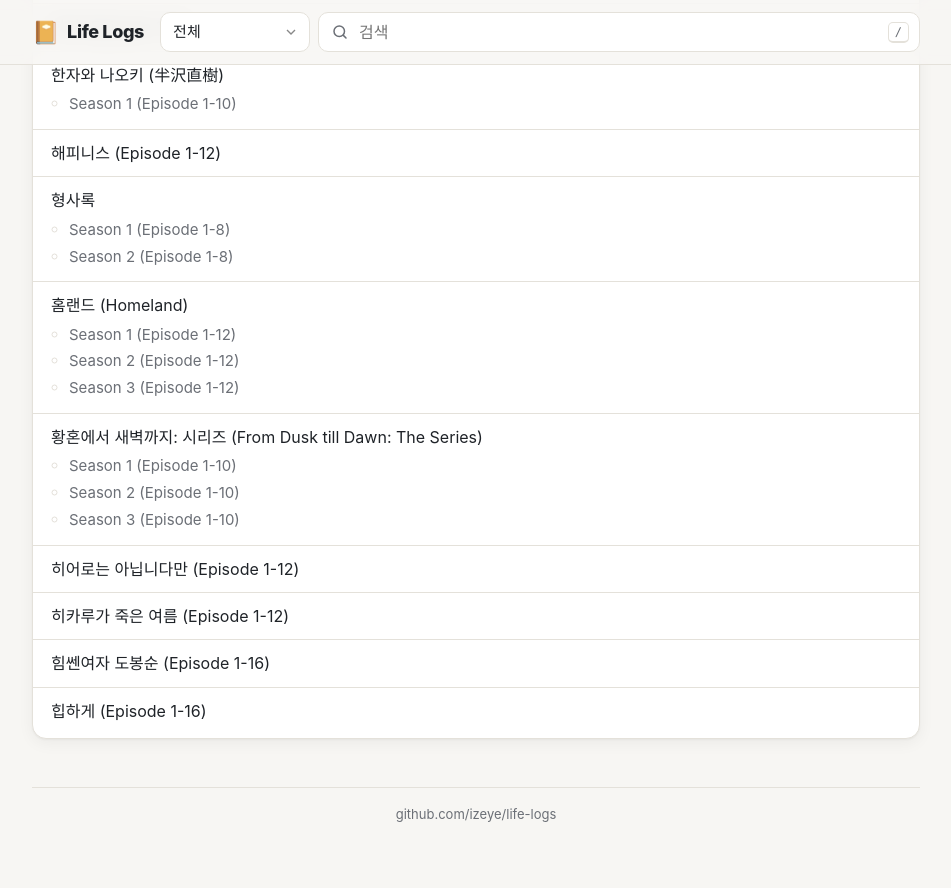
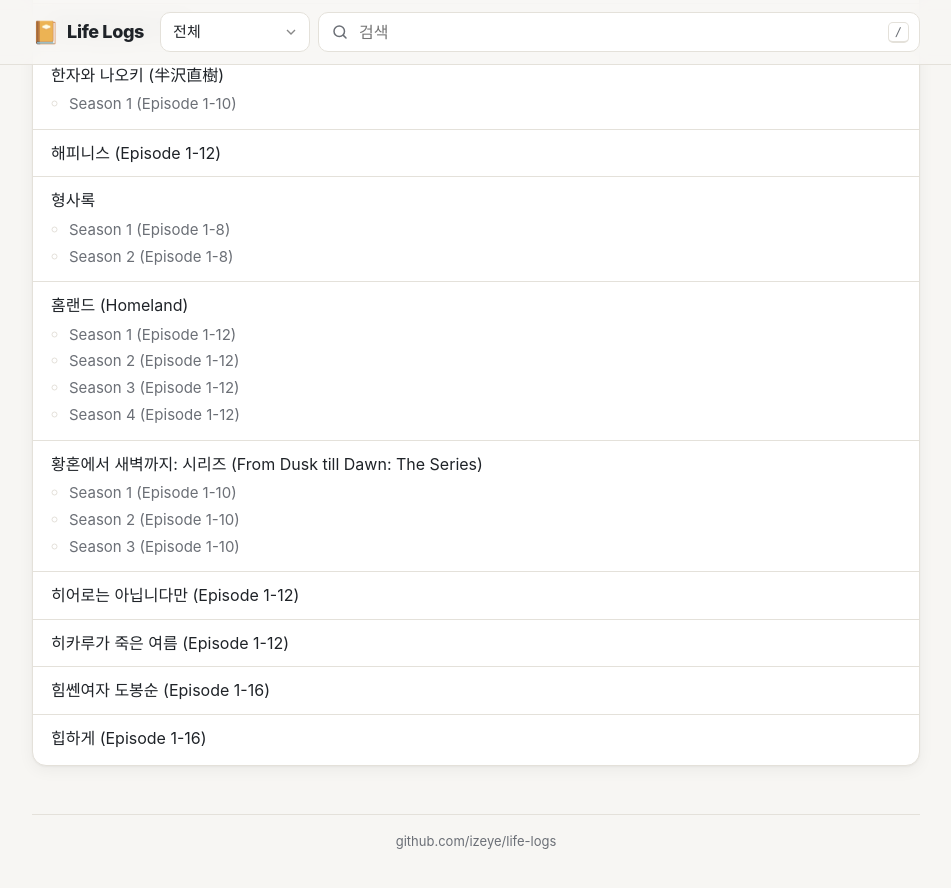
Before and after one commit to izeye/life-logs, a Jekyll site: the page built from tv_shows.md, in a window 1280 px wide and 900 px high, scrolled down 28152 px. Shown: the top 888 px of the window, without its empty margins (164-1115 px from the left). Built offline with Jekyll 4.4.1, drawn with Linux system fonts in a browser that asks for light colours; some web fonts are replaced; our own code applies the rules of GitHub Pages for plain Markdown files; Markdown is read by kramdown in place of the engine named in the settings.

Commit message:
Add "홈랜드" season 4
Co-Authored-By: Claude Opus 5.5 <noreply@anthropic.com>

```diff
--- a/tv_shows.md
+++ b/tv_shows.md
@@ -733,6 +733,7 @@
   * Season 1 (Episode 1-12)
   * Season 2 (Episode 1-12)
   * Season 3 (Episode 1-12)
+  * Season 4 (Episode 1-12)
 * 황혼에서 새벽까지: 시리즈 (From Dusk till Dawn: The Series)
   * Season 1 (Episode 1-10)
   * Season 2 (Episode 1-10)
```
